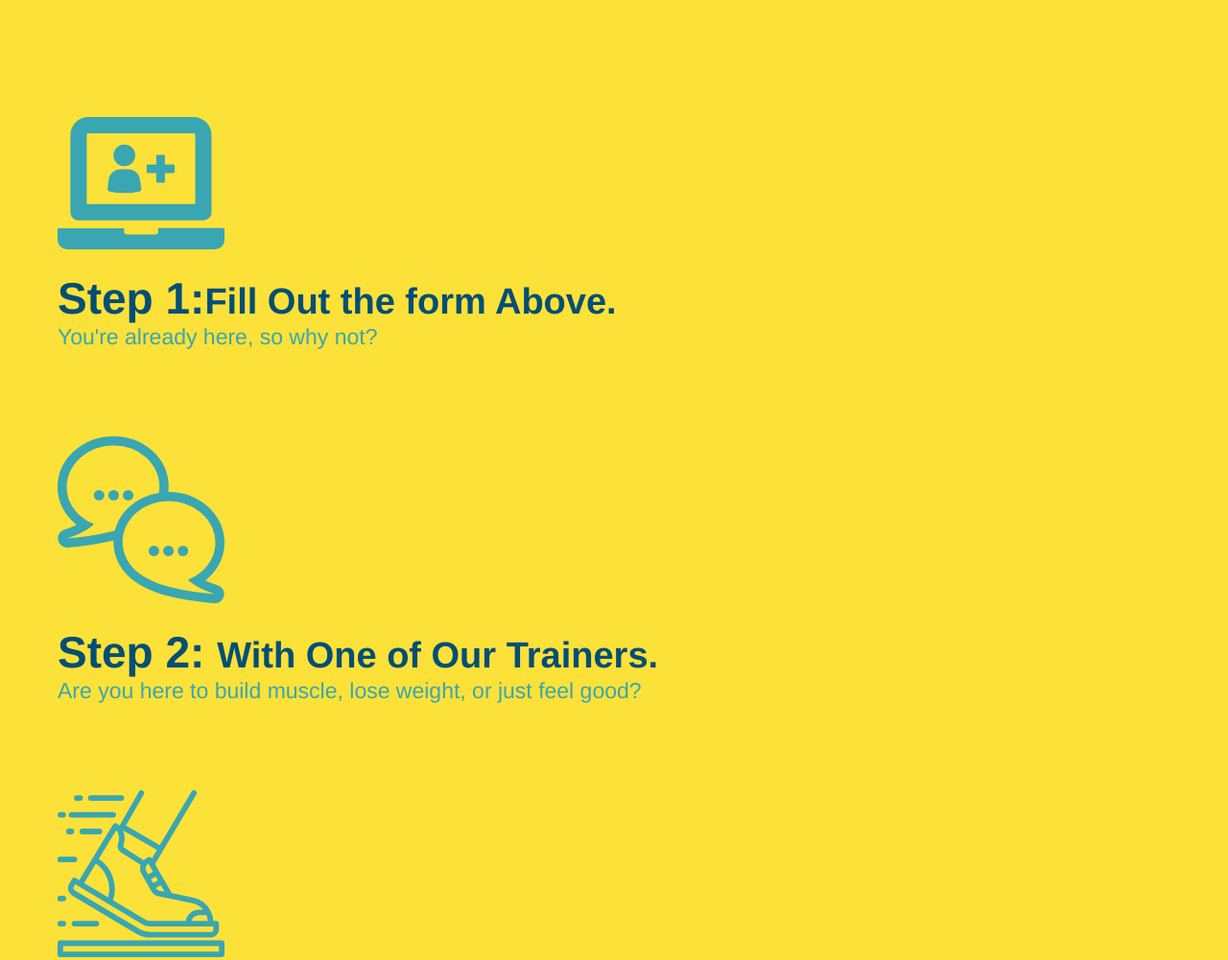
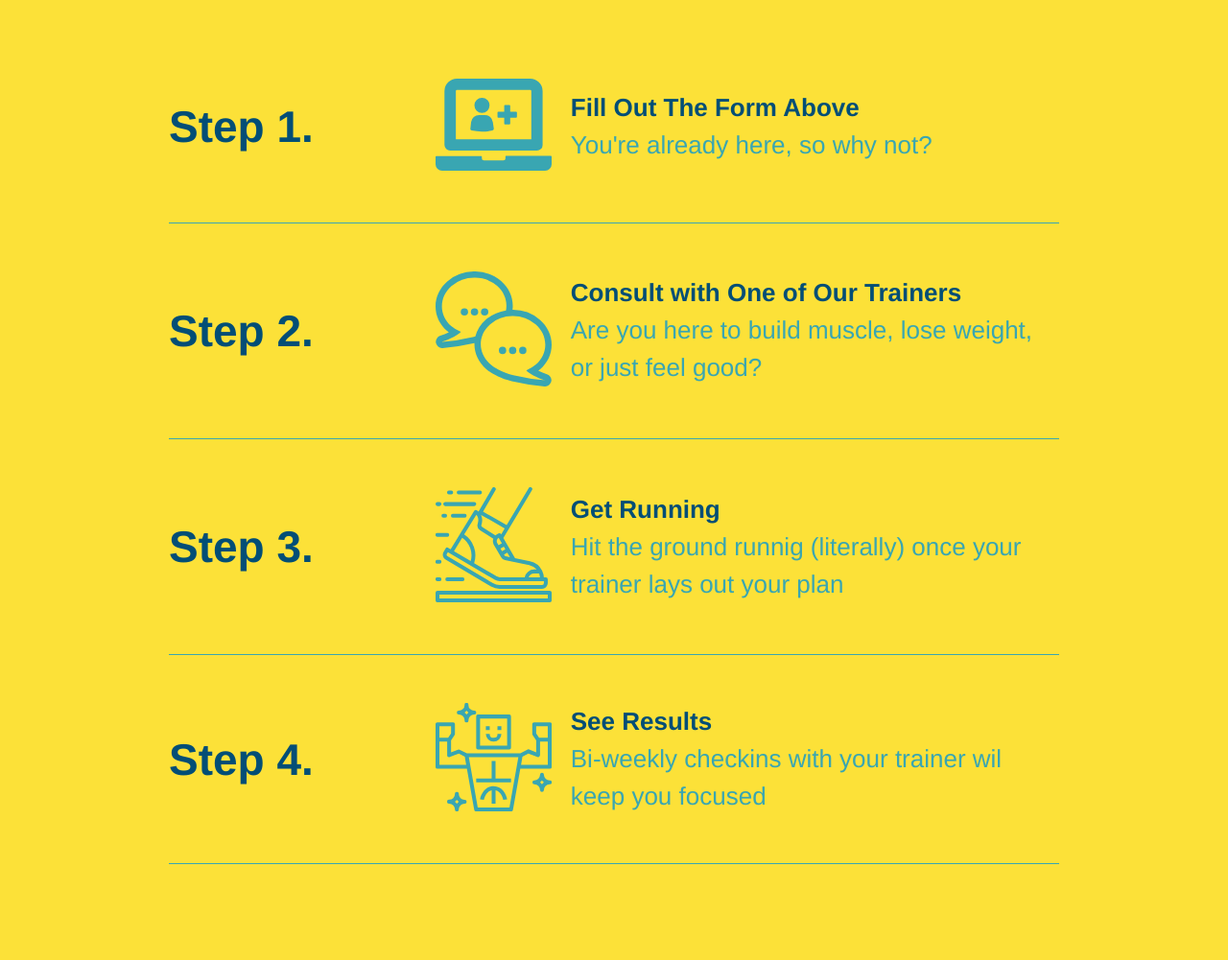
Before and after one commit to KavyaMantena/run-buddy-2, a plain HTML site: page index.html in a window 1280 px wide. Shown: the part 1246-2247 px from the top of the page at 96% size. Drawn offline with Linux system fonts and the light colour scheme.

Commit message:
add flexbox to the steps

```diff
--- a/assets/css/style.css
+++ b/assets/css/style.css
@@ -159,28 +159,48 @@ section {
   background: #fce138;
 }
 
-.steps div {
-  margin-bottom: 80px;
+.step {
+  margin: 50px auto;
+  padding-bottom: 50px;
+  width: 80%;
+  border-bottom: 1px solid #39a6b2;
+  display: flex;
+  flex-wrap: wrap;
+  align-items: center;
+  justify-content: space-between;
 }
 
-.steps img {
-  width: 15%;
-  margin: 10px 0;
+.step h3 {
+  color: #024e76;
+  font-size: 46px;
+  flex: 1 30%;
 }
 
-.steps h3 {
-  color: #024e76;
-  font-size: 46px;
-  margin-top: 10px;
+.step-info {
+  flex: 2 70%;
+  display: flex;
+  flex-wrap: wrap;
+  align-items: center;
 }
 
-.steps p {
-  color: #39a6b2;
-  font-size: 23px;
+.step-img {
+  flex: 1 12%;
+  margin-right: 20px;
 }
 
-.steps span {
-  font-size: 38px;
+.step-text {
+  flex: 12;
+}
+.step-text h4 {
+  font-size: 26px;
+  line-height: 1.5;
+  color: #024e76;
+}
+
+.step-text p {
+  color: #39a6b2;
+  font-size: 26px;
+  line-height: 1.5;
 }
 
 .section-title {
--- a/index.html
+++ b/index.html
@@ -117,30 +117,59 @@
         <h2 class="section-title secondary-border">What You Do</h2>
       </div>
 
-      <div>
+      <div class="step">
+        <h3>Step 1.</h3>
+        <div class="step-info">
+          <div class="step-img">
             <img src="./assets/images/step-1.svg" alt="" />
-        <h3>Step 1:<span>Fill Out the form Above.</span></h3>
+          </div>
+          <div class="step-text">
+            <h4>Fill Out The Form Above</h4>
             <p>You're already here, so why not?</p>
           </div>
+        </div>
+      </div>
 
-      <div>
+      <div class="step">
+        <h3>Step 2.</h3>
+        <div class="step-info">
+          <div class="step-img">
             <img src="./assets/images/step-2.svg" alt="" />
-        <h3>Step 2: <span>With One of Our Trainers.</span></h3>
+          </div>
+          <div class="step-text">
+            <h4>Consult with One of Our Trainers</h4>
             <p>Are you here to build muscle, lose weight, or just feel good?</p>
           </div>
+        </div>
+      </div>
 
-      <div>
+      <div class="step">
+        <h3>Step 3.</h3>
+        <div class="step-info">
+          <div class="step-img">
             <img src="./assets/images/step-3.svg" alt="" />
-        <h3>Step 3: <span>Get Running.</span></h3>
+          </div>
+          <div class="step-text">
+            <h4>Get Running</h4>
             <p>
-          Hit the ground runnig (literally) once your trainer lays out your plan
+              Hit the ground runnig (literally) once your trainer lays out your
+              plan
             </p>
           </div>
+        </div>
+      </div>
 
-      <div>
+      <div class="step">
+        <h3>Step 4.</h3>
+        <div class="step-info">
+          <div class="step-img">
             <img src="./assets/images/step-4.svg" alt="" />
-        <h3>Step 4: See Results.</h3>
+          </div>
+          <div class="step-text">
+            <h4>See Results</h4>
             <p>Bi-weekly checkins with your trainer wil keep you focused</p>
+          </div>
+        </div>
       </div>
     </section>
 
```
Lines whose indentation alone changed are shown as unchanged.
